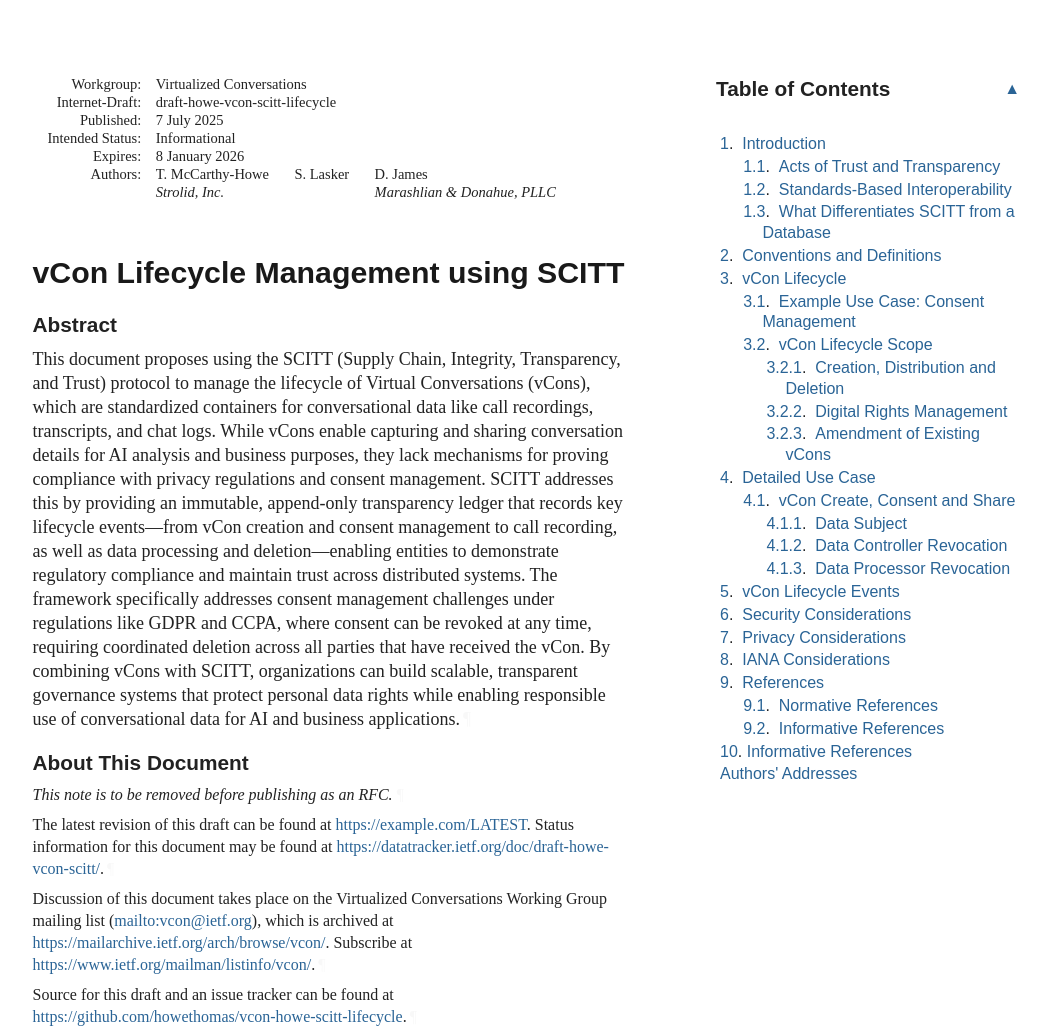
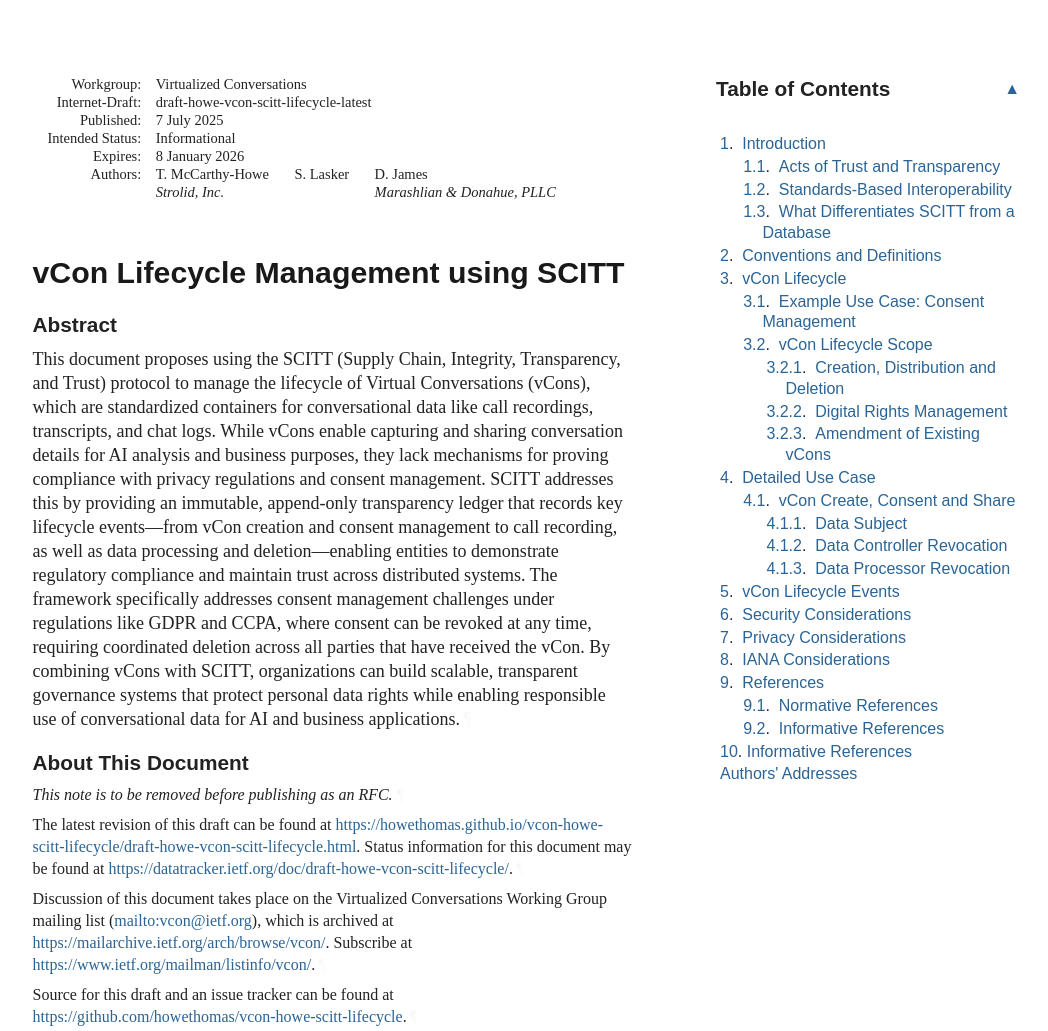
Before and after one commit to howethomas/vcon-howe-scitt-lifecycle, a plain HTML site: page draft-howe-vcon-scitt-lifecycle-00/draft-howe-vcon-scitt-lifecycle.html in a window 1280 px wide. Shown: the top 1031 px of the page, without its empty margins (92-1140 px from the left). Drawn offline with Linux system fonts and the light colour scheme; a web font is replaced by a local one.

Commit message:
Script updating gh-pages from 8bc009c. [ci skip]

```diff
--- a/draft-howe-vcon-scitt-lifecycle-00/draft-howe-vcon-scitt-lifecycle.html
+++ b/draft-howe-vcon-scitt-lifecycle-00/draft-howe-vcon-scitt-lifecycle.html
@@ -29,7 +29,7 @@ By combining vCons with SCITT, organizations can build scalable, transparent gov
 <meta content="conference recording" name="keyword">
 <meta content="SCITT" name="keyword">
 <meta content="transparency" name="keyword">
-<meta content="draft-howe-vcon-scitt-lifecycle" name="ietf.draft">
+<meta content="draft-howe-vcon-scitt-lifecycle-latest" name="ietf.draft">
 <!-- Generator version information:
   xml2rfc 3.29.0
     Python 3.12.11
@@ -1076,7 +1076,7 @@ svg :is([fill="white"], [fill^="#fff"]) {
 <dt class="label-workgroup">Workgroup:</dt>
 <dd class="workgroup">Virtualized Conversations</dd>
 <dt class="label-internet-draft">Internet-Draft:</dt>
-<dd class="internet-draft">draft-howe-vcon-scitt-lifecycle</dd>
+<dd class="internet-draft">draft-howe-vcon-scitt-lifecycle-latest</dd>
 <dt class="label-published">Published:</dt>
 <dd class="published">
 <time datetime="2025-07-07" class="published">7 July 2025</time>
@@ -1116,8 +1116,8 @@ By combining vCons with SCITT, organizations can build scalable, transparent gov
       </h2>
 <p id="section-note.1-1">This note is to be removed before publishing as an RFC.<a href="#section-note.1-1" class="pilcrow">¶</a></p>
 <p id="section-note.1-2">
-        The latest revision of this draft can be found at <span><a href="https://example.com/LATEST">https://example.com/LATEST</a></span>.
-        Status information for this document may be found at <span><a href="https://datatracker.ietf.org/doc/draft-howe-vcon-scitt/">https://datatracker.ietf.org/doc/draft-howe-vcon-scitt/</a></span>.<a href="#section-note.1-2" class="pilcrow">¶</a></p>
+        The latest revision of this draft can be found at <span><a href="https://howethomas.github.io/vcon-howe-scitt-lifecycle/draft-howe-vcon-scitt-lifecycle.html">https://howethomas.github.io/vcon-howe-scitt-lifecycle/draft-howe-vcon-scitt-lifecycle.html</a></span>.
+        Status information for this document may be found at <span><a href="https://datatracker.ietf.org/doc/draft-howe-vcon-scitt-lifecycle/">https://datatracker.ietf.org/doc/draft-howe-vcon-scitt-lifecycle/</a></span>.<a href="#section-note.1-2" class="pilcrow">¶</a></p>
 <p id="section-note.1-3">
         Discussion of this document takes place on the
         Virtualized Conversations Working Group mailing list (<span><a href="mailto:vcon@ietf.org">mailto:vcon@ietf.org</a></span>),
@@ -1345,7 +1345,7 @@ by consent. Although consent to a call recording or personal data collection and
 <a href="#section-1.2" class="section-number selfRef">1.2. </a><a href="#name-standards-based-interoperab" class="section-name selfRef">Standards-Based Interoperability</a>
         </h3>
 <p id="section-1.2-1">A wide range of industries and business scenarios benefit from virtual conversations, making them valuable across countless organizations.The breadth of industries and scenarios that benefit from virtual
-conversations spans numerous companies.<br>
+conversations spans numerous companies.
 The power of this technology lies in enabling cross-conversation collaboration. By implementing a standards-based approach, both collaborative and competitive companies can easily integrate with solutions for transcription, consent management, and CRM integration.<a href="#section-1.2-1" class="pilcrow">¶</a></p>
 <p id="section-1.2-2">Packaging conversations and associated metadata in the vCon format provides a standardized means to communicate what has been sent. Due to the personally identifiable information and digital fingerprinting in vCons, it's critical to understand and adhere to regulatory requirements for PII management. Defining and implementing a standard provides stability in information management throughout the lifecycle.<a href="#section-1.2-2" class="pilcrow">¶</a></p>
 <p id="section-1.2-3">Recording which vCon elements were sent to various parties holds each accountable for what was sent, what was received, and when these exchanges occurred.<a href="#section-1.2-3" class="pilcrow">¶</a></p>
```
Also changed, not shown: index.html (+1 -1 lines), draft-howe-vcon-scitt-lifecycle-00/draft-howe-vcon-scitt-lifecycle.txt.
